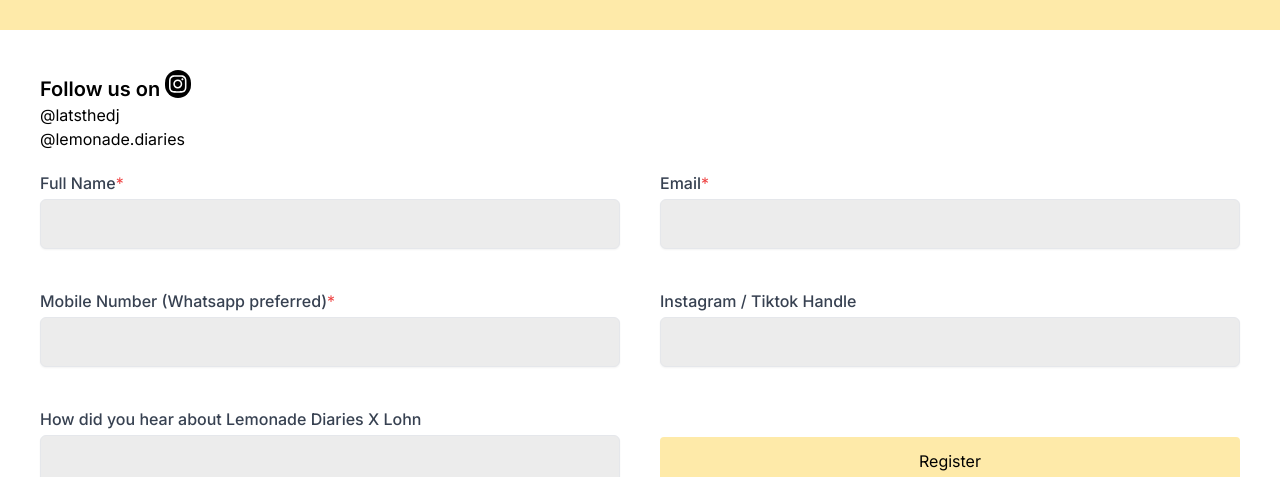
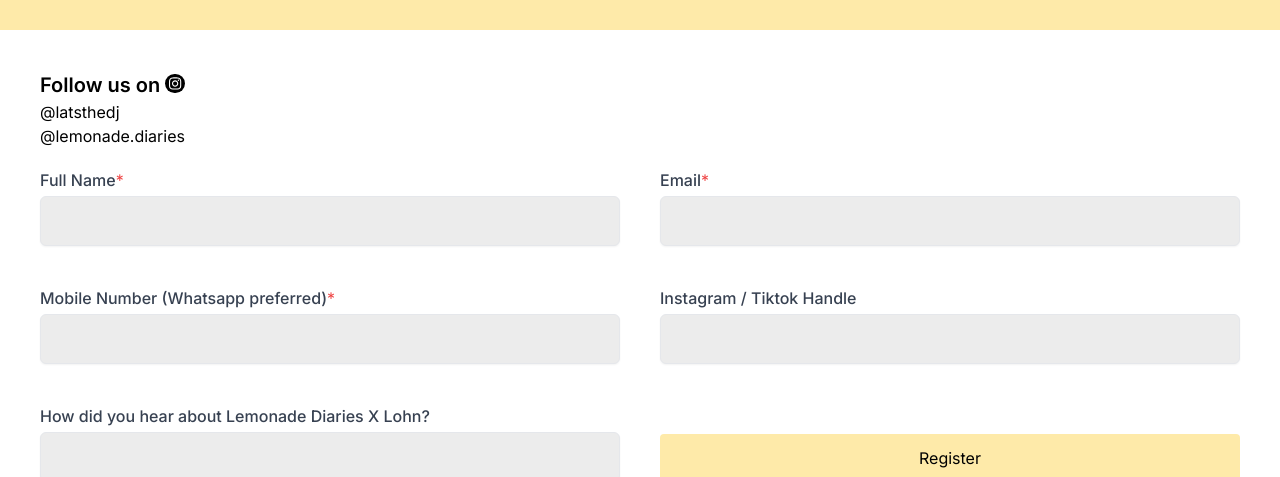
Before and after one commit to emmy-adigun/calendivesite, a Next.js app: page /lemonade.diaries in a window 1280 px wide. Shown: the part 214-691 px from the top of the page. Built offline with nearby package versions, Linux system fonts and the light colour scheme; no server answers.

Commit message:
change open graph image

```diff
--- a/src/app/lemonade.diaries/lemonade-diaries-data.tsx
+++ b/src/app/lemonade.diaries/lemonade-diaries-data.tsx
@@ -90,7 +90,7 @@
                 <h5 className="text-[21px] mt-3">Event RSVP</h5>
             </div>
             <div className="w-full px-5 md:px-10 pt-10">
-                <h3 className="font-semibold text-[20px]">Follow us on <FontAwesomeIcon icon={faInstagram} className="bg-black text-white p-1 rounded-full"/></h3>
+                <h3 className="font-semibold text-[20px]">Follow us on <FontAwesomeIcon icon={faInstagram} className="bg-black text-white px-1 py-[2.5px] rounded-full text-[14px]"/></h3>
                 <Link href="https://www.instagram.com/latsthedj?igsh=bWFuZHpvaGx4eDYw" target="_blank" className="text-[16px]">@latsthedj</Link><br/>
                 <Link href="https://www.instagram.com/lemonade.diaries?igsh=MXBjd2N2b3pkbnV3" target="_blank" className="text-[16px]">@lemonade.diaries</Link>
             </div>
@@ -148,7 +148,7 @@
                     </div>
                     <div className="form-group">
                         <p className="flex">
-                            <Label htmlFor="hearAboutUs">How did you hear about Lemonade Diaries X Lohn</Label>
+                            <Label htmlFor="hearAboutUs">How did you hear about Lemonade Diaries X Lohn?</Label>
                         </p>
                         <Input
                             id="hearAboutUs"
```
Also changed, not shown: src/app/opengraph-image.jpg (added), src/app/opengraph-image.png (deleted).
